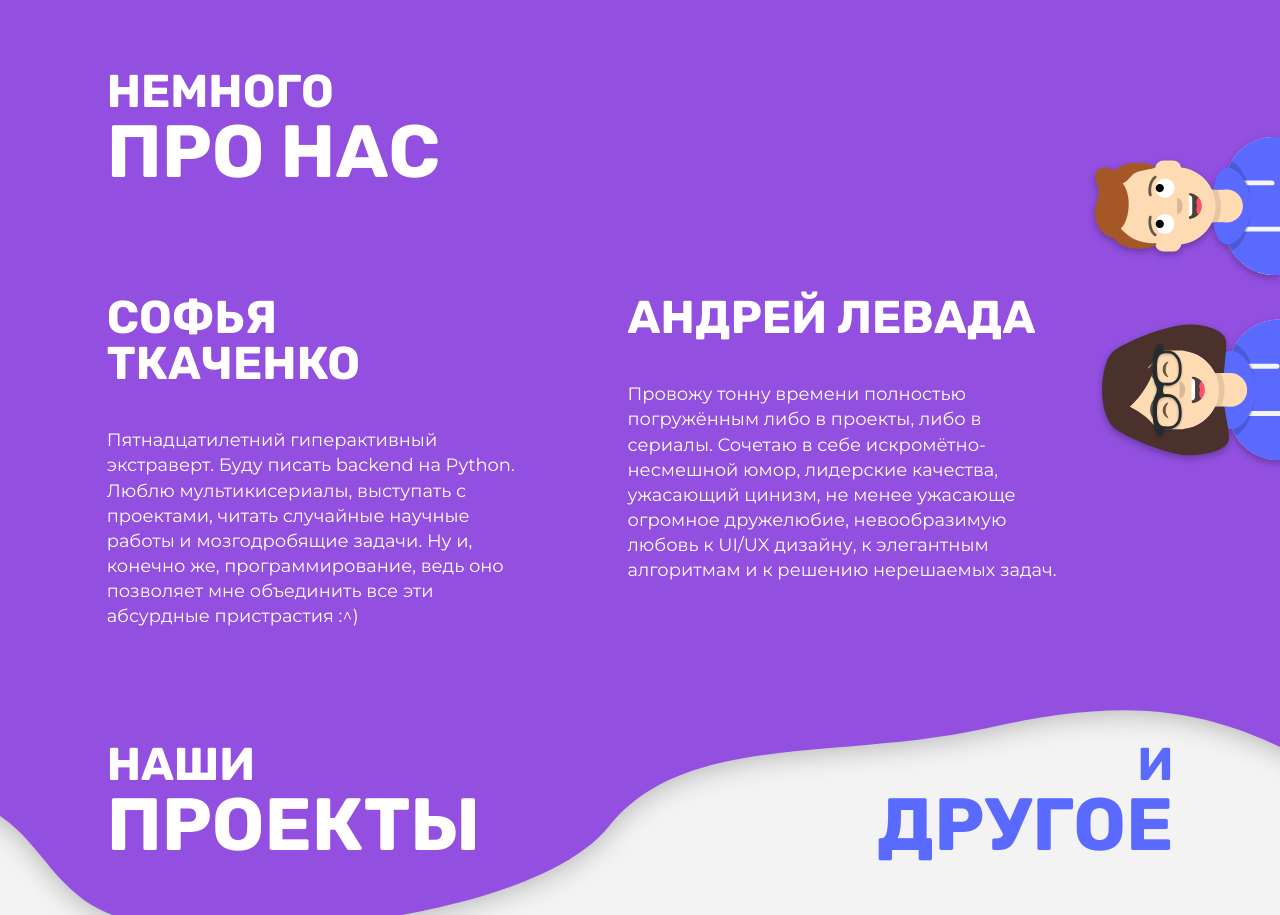
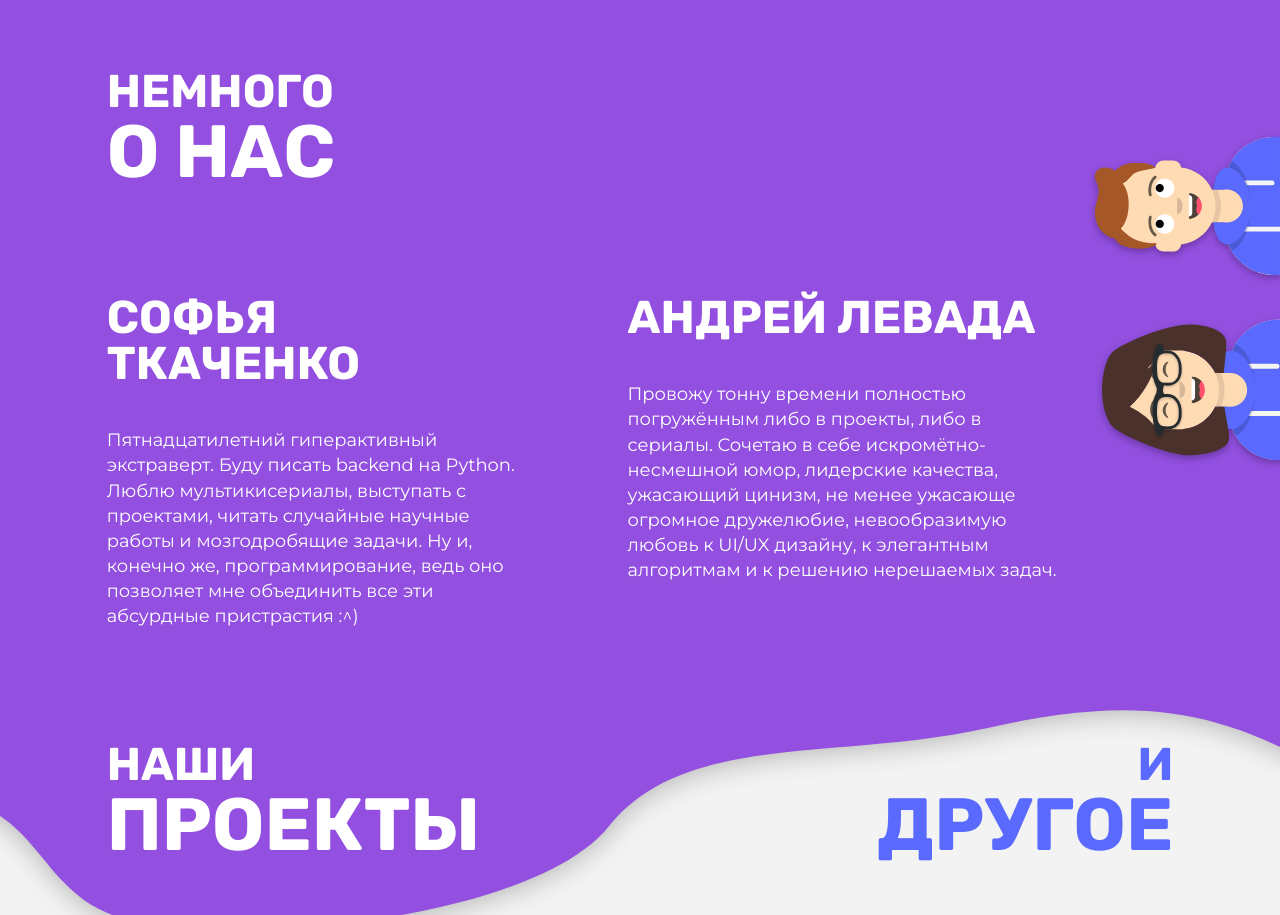
Before and after one commit to hippocampus-team/WebsiteOld, a Vue app: page / in a window 1280 px wide. Shown: the part 898-1813 px from the top of the page. Built offline with nearby package versions, Linux system fonts and the light colour scheme; no server answers.

Commit message:
About us title changed

```diff
--- a/src/components/sections/BioSection.vue
+++ b/src/components/sections/BioSection.vue
@@ -2,7 +2,7 @@
   <div id="bio-section" class="section">
     <div class="content-wrapper">
       <TitleText class="bio-title"
-                 text="Про нас" textColor="on-primary"
+                 text="О нас" textColor="on-primary"
                  uppertext="Немного" uppertextColor="on-primary"/>
 
       <div class="bios-wrapper">
```
